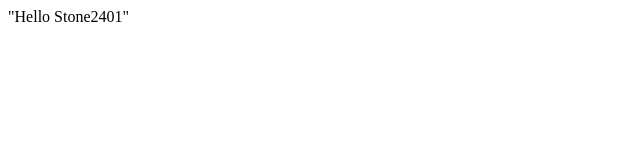
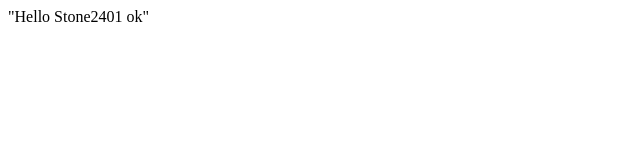
Before and after one commit to stone2401/blog, a plain HTML site: page index.html in a window 1280 px wide. Shown: the full height of the page, 0-640 px from the left. Drawn offline with Linux system fonts and the light colour scheme.

Commit message:
Update greeting message

```diff
--- a/index.html
+++ b/index.html
@@ -8,7 +8,7 @@
 </head>
 
 <body>
-    "Hello Stone2401"
+    "Hello Stone2401 ok"
 </body>
 
 </html>
```
